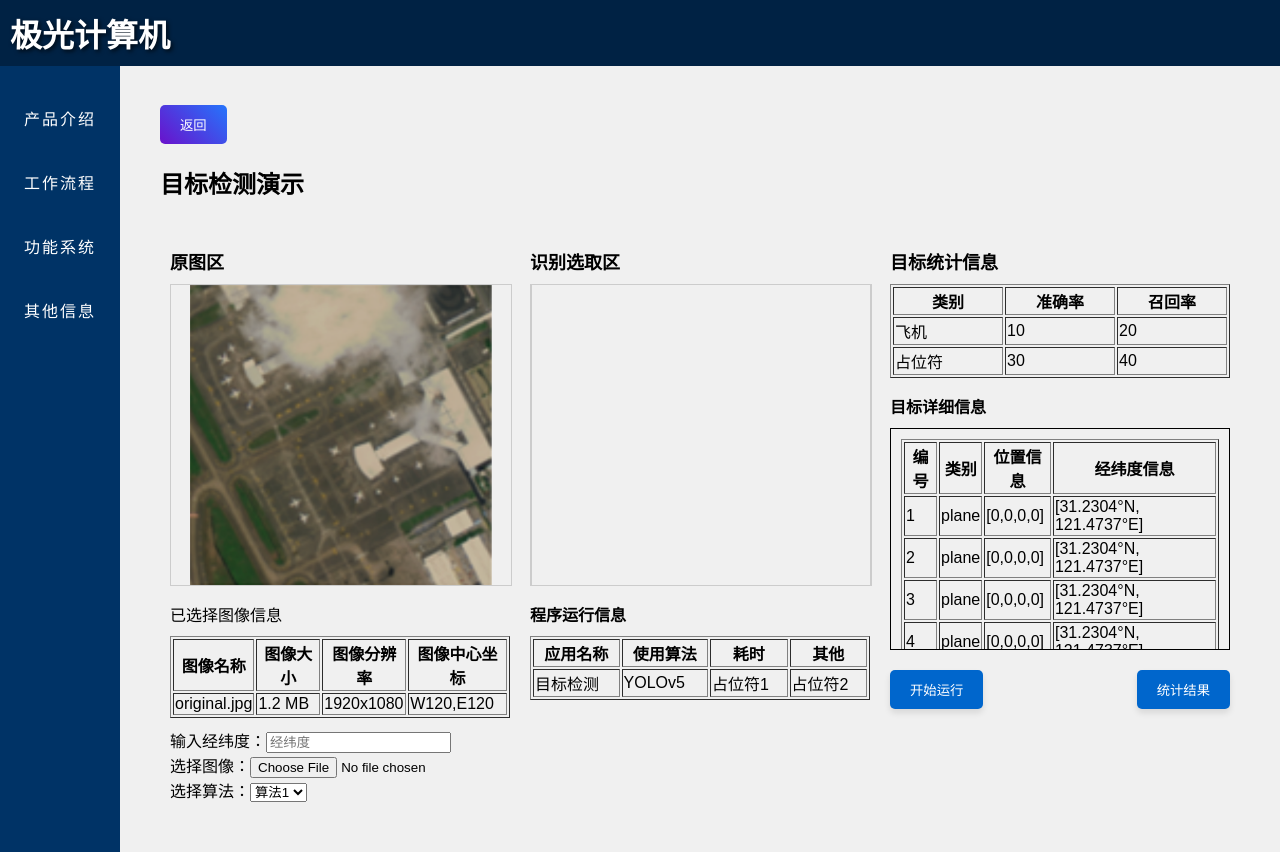
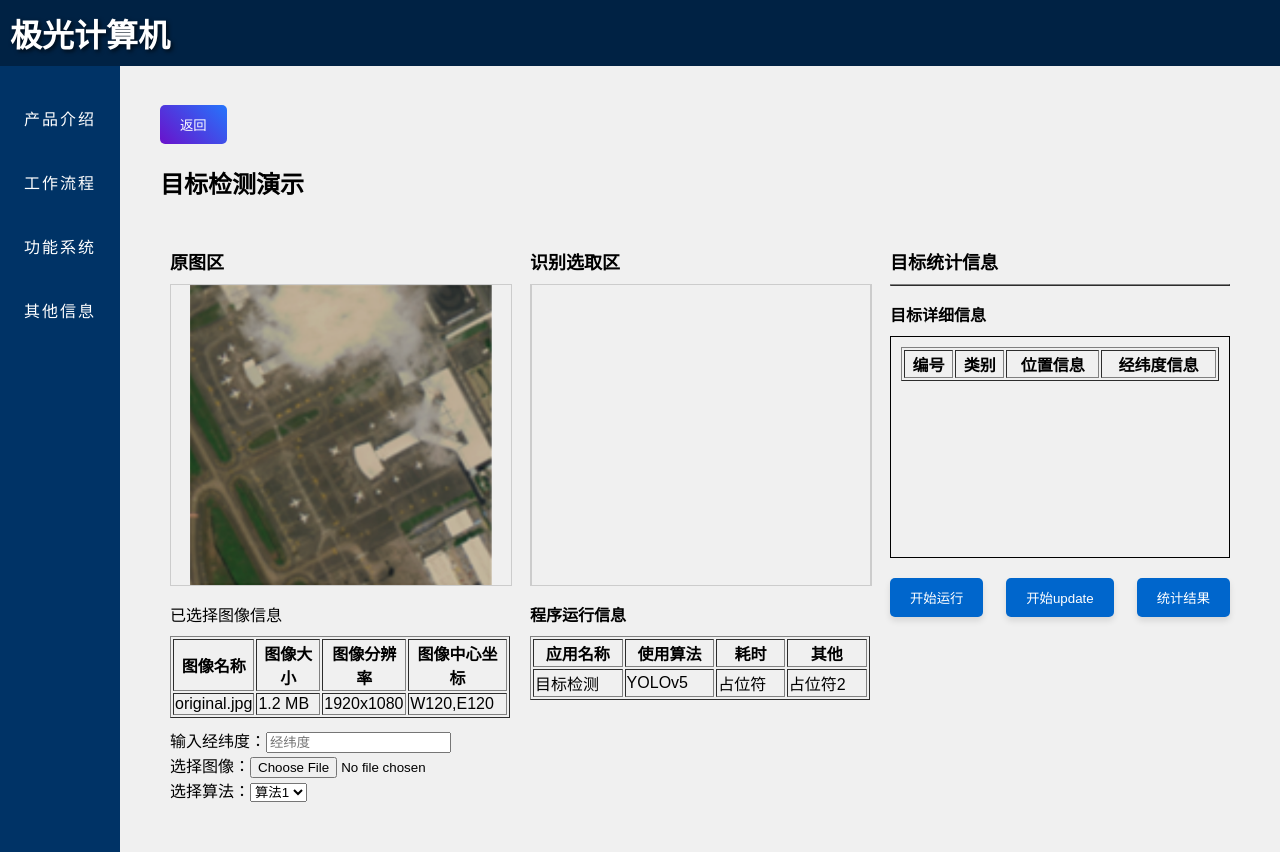
Before and after one commit to EthanWu2019/SemiProject-SatelliteOnboardAI, a React (Vite) app: page /target-detection in a window 1280 px wide. Built offline with nearby package versions, Linux system fonts and the light colour scheme.

Commit message:
major
excel read

```diff
--- a/src/pages/TargetDetection.jsx
+++ b/src/pages/TargetDetection.jsx
@@ -2,6 +2,7 @@ import React, { useState } from 'react';
 import BackButton from '../components/BackButton';
 import originalImage from '../assets/original.jpg';
 import axios from 'axios'; // 用于前端与后端通信
+import * as XLSX from 'xlsx';// 读取excel
 
 function TargetDetection() {
   const [selectedImage, setSelectedImage] = useState(null);
@@ -72,6 +73,87 @@ function TargetDetection() {
       setLoading(false);
     }
   };
+  const [elapsedTime, setElapsedTime] = useState('占位符');
+  const [tableData, setTableData] = useState([]);
+  const [logData, setLogData] = useState([]);
+  const [log, setLog] = useState('');
+
+  const handleButtonClick = async () => {
+    try {
+      console.log('开始读取文件');
+      setLog('开始读取文件');
+      // 读取 result.xlsx 文件
+      const response = await fetch('/result.xlsx');
+      if (!response.ok) {
+          throw new Error(`Network response was not ok: ${response.statusText}`);
+      }
+      const arrayBuffer = await response.arrayBuffer();
+      const data = new Uint8Array(arrayBuffer);
+      const workbook = XLSX.read(data, { type: 'array' });
+
+      console.log('Excel 文件读取成功', workbook);
+      setLog(prevLog => prevLog + '\nExcel 文件读取成功');
+
+      // 数据在第一个工作表的 B1 单元格
+      const worksheet = workbook.Sheets[workbook.SheetNames[0]];
+      console.log('工作表内容', worksheet);
+      setLog(prevLog => prevLog + `\n工作表内容: ${JSON.stringify(worksheet)}`);
+      const elapsedTimeCell = worksheet['B1'];
+      const elapsedTime = elapsedTimeCell ? elapsedTimeCell.v : 'N/A';
+
+      console.log('读取的耗时数据', elapsedTime);
+      setLog(prevLog => prevLog + `\n读取的耗时数据: ${elapsedTime}`);
+      setElapsedTime(elapsedTime);
+
+      const worksheet2 = workbook.Sheets[workbook.SheetNames[1]];//更换表格
+
+      const tableData = [];
+      let i = 2;  // 数据从第2行开始
+      while (true) {
+        const indexCell = [i-1];
+        const typeCell = worksheet2[`A${i}`];
+        const locationCell = worksheet2[`B${i}`];
+        const latlongCell = worksheet2[`C${i}`];
+
+        if (!typeCell || !locationCell || !latlongCell) {
+            break;  // 当某一列的数据为空时停止读取
+        }
+
+        tableData.push({
+            index: indexCell,
+            type: typeCell.v,
+            location: locationCell.v,
+            latlong: latlongCell.v
+        });
+        i++;
+      }
+      setTableData(tableData);
+
+      const worksheet3 = workbook.Sheets[workbook.SheetNames[2]];//更换表格
+
+
+      const logData = [];
+          let j = 1;  // 从第一行开始读取
+          while (true) {
+              const logCell = worksheet3[`A${j}`];
+
+              if (!logCell) {
+                  break;  // 当单元格为空时停止读取
+              }
+
+            //  console.log(`读取的单元格 A${j}: ${logCell.v}`);
+              logData.push(logCell.v);
+              j++;
+          }
+          setLogData(logData);
+    } catch (error) {
+        console.error('读取 Excel 文件时出错:', error);
+        setLog(prevLog => prevLog + `\n读取 Excel 文件时出错: ${error.message}`);
+        setElapsedTime('Error');
+    }
+  };
+
+
 
   const toggleZoomOriginalImage = () => {
     setIsOriginalImageZoomed(!isOriginalImageZoomed);
@@ -166,7 +248,7 @@ function TargetDetection() {
                 <tr>
                   <td>目标检测</td>
                   <td>YOLOv5</td>
-                  <td>占位符1</td>
+                  <td>{elapsedTime}</td>
                   <td>占位符2</td>
                 </tr>
               </tbody>
@@ -176,24 +258,12 @@ function TargetDetection() {
           <div style={{ flex: 1, padding: '10px' }}>
             <h3 style={styles.title}>目标统计信息</h3>
             <table border="1" style={styles.table}>
-              <thead>
-                <tr>
-                  <th>类别</th>
-                  <th>准确率</th>
-                  <th>召回率</th>
+              <tbody>
+                {logData.map((log, index) => (
+                    <tr key={index}>
+                        <td>{log}</td>
                     </tr>
-              </thead>
-              <tbody>
-                <tr>
-                  <td>飞机</td>
-                  <td>10</td>
-                  <td>20</td>
-                </tr>
-                <tr>
-                  <td>占位符</td>
-                  <td>30</td>
-                  <td>40</td>
-                </tr>
+                ))}
               </tbody>
             </table>
             <h3 style={styles.subtitle}>目标详细信息</h3>
@@ -208,12 +278,12 @@ function TargetDetection() {
                   </tr>
                 </thead>
                   <tbody>
-                  {Array.from({ length: 20 }, (_, index) => (
+                    {tableData.map((row, index) => (
                       <tr key={index}>
-                      <td>{index + 1}</td>
-                      <td>plane</td>
-                      <td>[0,0,0,0]</td>
-                      <td>[31.2304°N, 121.4737°E]</td>
+                        <td>{row.index}</td>
+                        <td>{row.type}</td>
+                        <td>{row.location}</td>
+                        <td>{row.latlong}</td>
                       </tr>
                     ))}
                   </tbody>
@@ -222,6 +292,7 @@ function TargetDetection() {
             {/* 底部按钮 */}
             <div style={styles.buttonContainer}>
               <button style={styles.button} onClick={handleRunClick}>开始运行</button>
+              <button style={styles.button} onClick={handleButtonClick}>开始update</button>
               <button style={styles.button}>统计结果</button>
             </div>
           </div>
```
Lines whose indentation alone changed are shown as unchanged.
